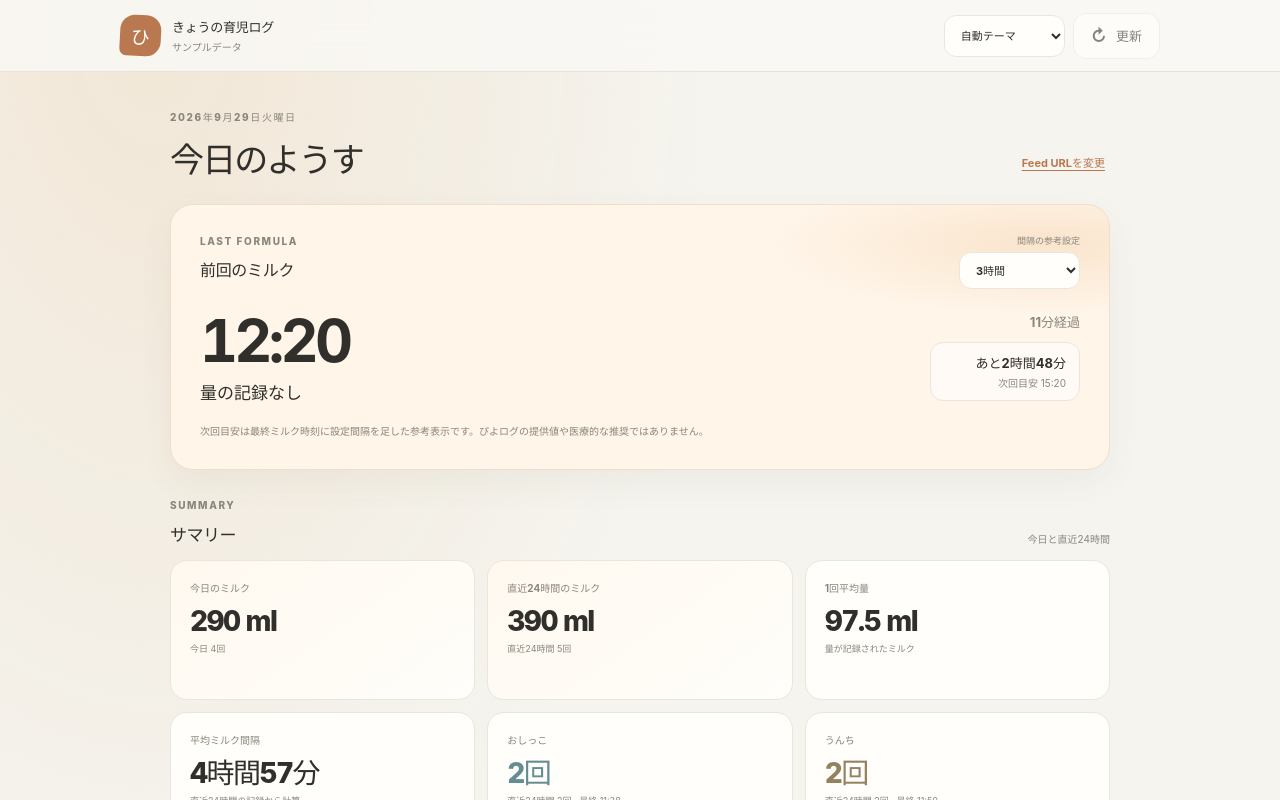
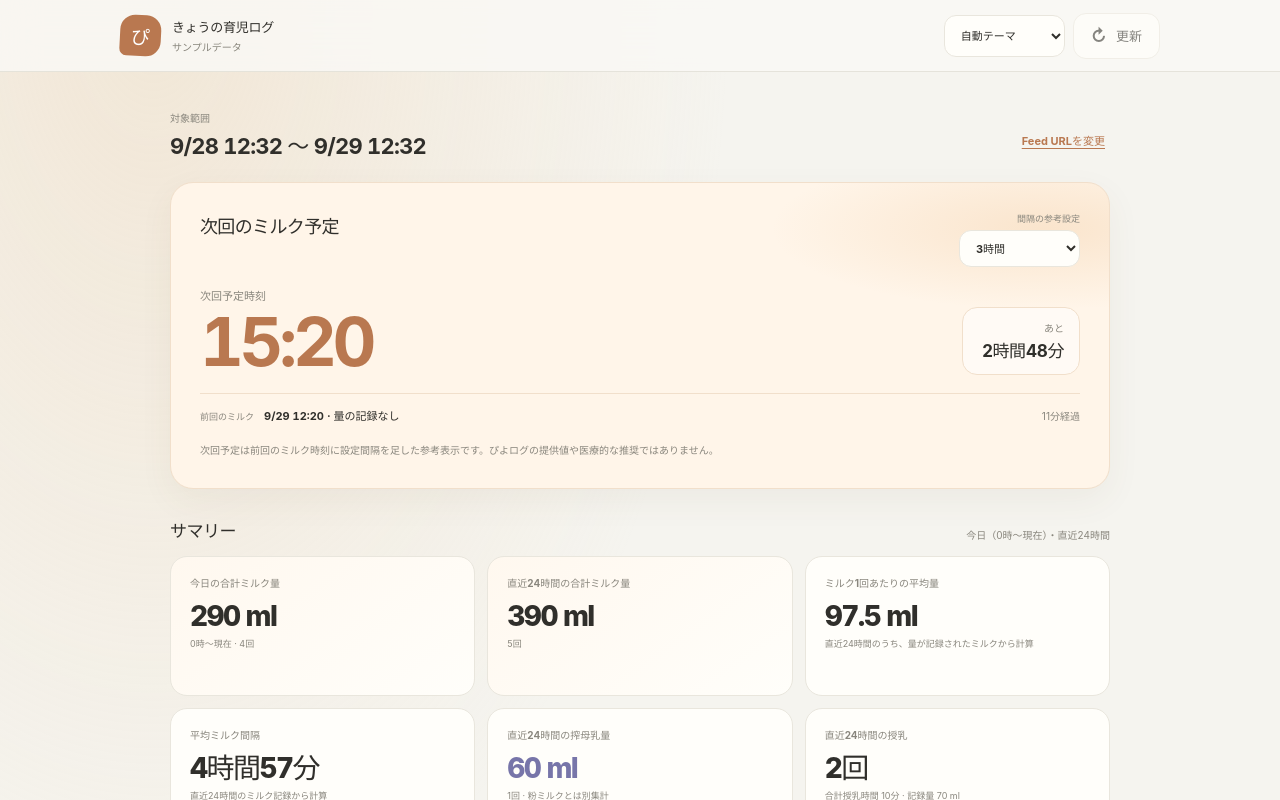
Before and after one commit to x0x0b/piyolog-dashboard, a React (Vite) app: page / in a window 1280 px wide. Both pictures are taken after a click on the button "サンプルデータで表示を試す（開発用）". Shown: the top 800 px of the page. Built offline with nearby package versions, Linux system fonts and the light colour scheme.

Commit message:
feat: enhance 24-hour feeding dashboard

```diff
--- a/src/components/Dashboard.tsx
+++ b/src/components/Dashboard.tsx
@@ -304,7 +304,6 @@ function Timeline({
     <section className="panel timeline-panel" aria-labelledby="timeline-title">
       <div className="section-heading">
         <div>
-          <p className="eyebrow">ACTIVITY</p>
           <h2 id="timeline-title">24時間のタイムライン</h2>
         </div>
       </div>
@@ -469,7 +468,7 @@ export default function Dashboard({
   const error = feedErrorMessage(errorKind, retryInSeconds);
   const canRefresh = !isLoading && retryInSeconds === 0 && !isMock;
   const rangeText = feed
-    ? formatLocalDateTime(feed.range.from) + '〜' + formatLocalTime(feed.range.to)
+    ? formatLocalDateTime(feed.range.from) + ' 〜 ' + formatLocalDateTime(feed.range.to)
     : '';
   const expressed = analytics?.expressedBreastMilk;
   const breastfeeding = analytics?.breastFeeding;
@@ -479,7 +478,7 @@ export default function Dashboard({
       <header className="app-header">
         <a className="wordmark" href="./" aria-label="きょうの育児ログ ホーム">
           <span className="wordmark-icon" aria-hidden="true">
-            ひ
+            ぴ
           </span>
           <span>
             <strong>きょうの育児ログ</strong>
@@ -516,17 +515,12 @@ export default function Dashboard({
 
       <div className="dashboard-content">
         <section className="page-intro">
-          <div>
-            <p className="eyebrow">
-              {new Intl.DateTimeFormat('ja-JP', {
-                year: 'numeric',
-                month: 'long',
-                day: 'numeric',
-                weekday: 'long',
-              }).format(new Date(now))}
-            </p>
-            <h1>今日のようす</h1>
-          </div>
+          {feed && (
+            <div className="range-context">
+              <span className="range-context-label">対象範囲</span>
+              <h1>{rangeText}</h1>
+            </div>
+          )}
           <div className="feed-actions">
             <button
               className="text-button"
@@ -580,12 +574,9 @@ export default function Dashboard({
 
         {feed && analytics && formula && (
           <>
-            <section className="last-feed-card">
-              <div className="last-feed-top">
-                <div>
-                  <p className="eyebrow">LAST FORMULA</p>
-                  <h2>前回のミルク</h2>
-                </div>
+            <section className="next-feed-card" aria-labelledby="next-feed-title">
+              <div className="next-feed-top">
+                <h2 id="next-feed-title">次回のミルク予定</h2>
                 <label className="interval-picker">
                   <span>間隔の参考設定</span>
                   <select
@@ -601,46 +592,50 @@ export default function Dashboard({
                   </select>
                 </label>
               </div>
-              {lastFormula ? (
-                <div className="last-feed-main">
-                  <div className="last-feed-amount">
-                    <strong>{formatLocalTime(lastFormula)}</strong>
-                    <span>
-                      {lastFormulaAmount !== null
-                        ? numberFormat.format(lastFormulaAmount) + ' ml'
-                        : '量の記録なし'}
-                    </span>
+              {estimatedNext && remaining !== null ? (
+                <div className="next-feed-main">
+                  <div className="next-feed-time">
+                    <span>次回予定時刻</span>
+                    <strong>{formatDueTime(estimatedNext)}</strong>
                   </div>
-                  <div className="last-feed-elapsed">
-                    <span>
-                      {elapsed === null
-                        ? ''
-                        : elapsed < 0
-                          ? '経過時間を表示できません'
-                          : durationLabel(elapsed) + '経過'}
-                    </span>
-                    <div className="estimate-box">
-                      {estimatedNext && remaining !== null && remaining > 0 ? (
-                        <>
-                          <strong>あと{durationLabel(remaining)}</strong>
-                          <span>次回目安 {formatDueTime(estimatedNext)}</span>
-                        </>
-                      ) : (
-                        <>
-                          <strong>{estimatedNext ? '参考時刻' : '次回目安'}</strong>
-                          <span>
-                            {estimatedNext ? '過ぎています · ' + formatDueTime(estimatedNext) : '—'}
-                          </span>
-                        </>
-                      )}
-                    </div>
+                  <div className={'next-feed-countdown' + (remaining <= 0 ? ' is-overdue' : '')}>
+                    {remaining > 0 ? (
+                      <>
+                        <span>あと</span>
+                        <strong>{durationLabel(remaining)}</strong>
+                      </>
+                    ) : (
+                      <strong>予定時刻を過ぎています</strong>
+                    )}
                   </div>
                 </div>
               ) : (
-                <p className="empty-inline last-empty">直近24時間のミルク記録はありません</p>
+                <div className="next-feed-empty">
+                  <strong>—</strong>
+                  <span>前回のミルクを記録すると、次回予定を表示できます</span>
+                </div>
               )}
+              <div className="previous-feed-info">
+                <div className="previous-feed-record">
+                  <span>前回のミルク</span>
+                  <strong>
+                    {lastFormula
+                      ? formatLocalDateTime(lastFormula) +
+                        ' · ' +
+                        (lastFormulaAmount !== null
+                          ? numberFormat.format(lastFormulaAmount) + ' ml'
+                          : '量の記録なし')
+                      : '記録なし'}
+                  </strong>
+                </div>
+                {lastFormula && elapsed !== null && (
+                  <span className="previous-feed-elapsed">
+                    {elapsed < 0 ? '経過時間を表示できません' : durationLabel(elapsed) + '経過'}
+                  </span>
+                )}
+              </div>
               <p className="reference-caption">
-                次回目安は最終ミルク時刻に設定間隔を足した参考表示です。ぴよログの提供値や医療的な推奨ではありません。
+                次回予定は前回のミルク時刻に設定間隔を足した参考表示です。ぴよログの提供値や医療的な推奨ではありません。
               </p>
             </section>
 
@@ -655,30 +650,29 @@ export default function Dashboard({
             <section className="summary-section" aria-labelledby="summary-title">
               <div className="section-heading summary-heading">
                 <div>
-                  <p className="eyebrow">SUMMARY</p>
                   <h2 id="summary-title">サマリー</h2>
                 </div>
-                <span className="section-note">今日と直近24時間</span>
+                <span className="section-note">今日（0時〜現在）・直近24時間</span>
               </div>
               <div className="summary-grid">
                 <CountTile
-                  label="今日のミルク"
+                  label="今日の合計ミルク量"
                   value={amountText(formula.todayTotal, formula.today)}
-                  detail={'今日 ' + String(formula.today) + '回'}
+                  detail={'0時〜現在 · ' + String(formula.today) + '回'}
                   tone="tile-formula"
                 />
                 <CountTile
-                  label="直近24時間のミルク"
+                  label="直近24時間の合計ミルク量"
                   value={amountText(formula.last24HoursTotal, formula.last24Hours)}
-                  detail={'直近24時間 ' + String(formula.last24Hours) + '回'}
+                  detail={String(formula.last24Hours) + '回'}
                   tone="tile-formula"
                 />
                 <CountTile
-                  label="1回平均量"
+                  label="ミルク1回あたりの平均量"
                   value={
                     formula.average === null ? '—' : numberFormat.format(formula.average) + ' ml'
                   }
-                  detail="量が記録されたミルク"
+                  detail="直近24時間のうち、量が記録されたミルクから計算"
                 />
                 <CountTile
                   label="平均ミルク間隔"
@@ -687,55 +681,53 @@ export default function Dashboard({
                       ? '—'
                       : durationLabel(formula.averageIntervalMillis)
                   }
-                  detail="直近24時間の記録から計算"
+                  detail="直近24時間のミルク記録から計算"
                 />
                 <CountTile
-                  label="おしっこ"
+                  label="直近24時間の搾母乳量"
+                  value={amountText(
+                    expressed?.last24HoursTotal ?? null,
+                    expressed?.last24Hours ?? 0,
+                  )}
+                  detail={String(expressed?.last24Hours ?? 0) + '回 · 粉ミルクとは別集計'}
+                  tone="tile-expressed"
+                />
+                <CountTile
+                  label="直近24時間の授乳"
+                  value={String(breastfeeding?.last24Hours ?? 0) + '回'}
+                  detail={
+                    (breastfeeding?.totalMillis == null
+                      ? '授乳時間の記録なし'
+                      : '合計授乳時間 ' + durationLabel(breastfeeding.totalMillis)) +
+                    (breastfeeding?.measuredAmount == null
+                      ? ''
+                      : ' · 記録量 ' + numberFormat.format(breastfeeding.measuredAmount) + ' ml')
+                  }
+                />
+                <CountTile
+                  label="今日のおしっこ"
                   value={String(analytics.pee.today) + '回'}
                   detail={
                     '直近24時間 ' +
                     String(analytics.pee.last24Hours) +
-                    '回 · 最終 ' +
+                    '回 · 最後 ' +
                     timeText(analytics.pee.lastAt)
                   }
                   tone="tile-pee"
                 />
                 <CountTile
-                  label="うんち"
+                  label="今日のうんち"
                   value={String(analytics.poop.today) + '回'}
                   detail={
                     '直近24時間 ' +
                     String(analytics.poop.last24Hours) +
-                    '回 · 最終 ' +
+                    '回 · 最後 ' +
                     timeText(analytics.poop.lastAt)
                   }
                   tone="tile-poop"
                 />
                 <CountTile
-                  label="搾母乳"
-                  value={amountText(
-                    expressed?.last24HoursTotal ?? null,
-                    expressed?.last24Hours ?? 0,
-                  )}
-                  detail={
-                    '直近24時間 ' + String(expressed?.last24Hours ?? 0) + '回 · 粉ミルクとは別集計'
-                  }
-                  tone="tile-expressed"
-                />
-                <CountTile
-                  label="母乳"
-                  value={String(breastfeeding?.last24Hours ?? 0) + '回'}
-                  detail={
-                    (breastfeeding?.totalMillis == null
-                      ? '授乳時間の記録なし'
-                      : '授乳時間 ' + durationLabel(breastfeeding.totalMillis)) +
-                    (breastfeeding?.measuredAmount == null
-                      ? ''
-                      : ' · 入力量 ' + numberFormat.format(breastfeeding.measuredAmount) + ' ml')
-                  }
-                />
-                <CountTile
-                  label="確定した睡眠時間"
+                  label="直近24時間の睡眠時間"
                   value={
                     analytics.sleep.confirmedMillis === 0
                       ? '—'
@@ -746,22 +738,21 @@ export default function Dashboard({
                       ? '睡眠中 · ' + formatLocalTime(analytics.sleep.currentSleepStart) + 'から'
                       : analytics.sleep.intervals.length === 0
                         ? '睡眠の記録なし'
-                        : 'Sleepから次のWakeUpまで'
+                        : '起床まで記録された区間の合計'
                   }
                   tone="tile-sleep"
                 />
               </div>
             </section>
 
+            <Timeline feed={feed} sleepIntervals={analytics.sleep.intervals} />
             <Suspense
               fallback={<div className="chart-loading panel">グラフを読み込んでいます…</div>}
             >
               <FormulaChart feed={feed} />
             </Suspense>
-            <Timeline feed={feed} sleepIntervals={analytics.sleep.intervals} />
 
             <footer className="data-footer">
-              <span>対象範囲 {rangeText}</span>
               <span>
                 {isMock
                   ? '開発用サンプルデータ'
--- a/src/components/FeedSetup.tsx
+++ b/src/components/FeedSetup.tsx
@@ -51,12 +51,11 @@ export default function FeedSetup({
     <main className="setup-page">
       <div className="setup-card">
         <div className="brand-mark" aria-hidden="true">
-          <span>ひ</span>
+          <span>ぴ</span>
         </div>
-        <p className="eyebrow">PRIVATE FAMILY DASHBOARD</p>
         <h1>ぴよログ データフィードURL</h1>
         <p className="setup-lead">
-          ぴよログアプリからコピーした24時間Feed URLを貼り付けて、今日の記録を見やすくまとめます。
+          ぴよログアプリからコピーした24時間Feed URLを貼り付けて、直近24時間の記録を見やすくまとめます。
         </p>
 
         <form onSubmit={submit}>
--- a/src/components/FormulaChart.tsx
+++ b/src/components/FormulaChart.tsx
@@ -25,7 +25,6 @@ export default function FormulaChart({ feed }: { feed: PiyologFeedV1 }) {
     <section className="panel chart-panel" aria-labelledby="formula-chart-title">
       <div className="section-heading">
         <div>
-          <p className="eyebrow">FORMULA</p>
           <h2 id="formula-chart-title">ミルク量</h2>
         </div>
         <span className="section-note">直近24時間</span>
--- a/src/styles.css
+++ b/src/styles.css
@@ -390,10 +390,21 @@ input[type='password']::placeholder {
   margin-bottom: 22px;
 }
 
-.page-intro h1 {
+.range-context {
+  display: grid;
+  gap: 3px;
+}
+
+.range-context-label {
+  color: var(--muted);
+  font-size: 10px;
+}
+
+.range-context h1 {
   margin: 0;
-  font-size: clamp(25px, 5vw, 34px);
-  letter-spacing: -0.055em;
+  font-size: clamp(17px, 3vw, 22px);
+  font-variant-numeric: tabular-nums;
+  letter-spacing: -0.035em;
 }
 
 .feed-actions {
@@ -420,7 +431,7 @@ input[type='password']::placeholder {
   color: var(--muted);
 }
 
-.last-feed-card {
+.next-feed-card {
   overflow: hidden;
   margin-bottom: 28px;
   padding: clamp(20px, 5vw, 29px);
@@ -431,17 +442,17 @@ input[type='password']::placeholder {
   box-shadow: 0 12px 34px var(--highlight-shadow);
 }
 
-.last-feed-top {
+.next-feed-top {
   display: flex;
   align-items: start;
   justify-content: space-between;
   gap: 16px;
 }
 
-.last-feed-top h2 {
+.next-feed-top h2 {
   margin: 0;
-  font-size: 16px;
-  letter-spacing: -0.02em;
+  font-size: 18px;
+  letter-spacing: -0.035em;
 }
 
 .interval-picker {
@@ -459,62 +470,106 @@ input[type='password']::placeholder {
   min-height: 37px;
 }
 
-.last-feed-main {
+.next-feed-main {
   display: flex;
   align-items: end;
   justify-content: space-between;
   gap: 18px;
-  margin-top: 22px;
+  margin-top: 20px;
 }
 
-.last-feed-amount strong,
-.last-feed-amount span,
-.last-feed-elapsed > span {
-  display: block;
+.next-feed-time {
+  display: grid;
+  gap: 4px;
 }
 
-.last-feed-amount strong {
-  font-size: clamp(39px, 10vw, 59px);
+.next-feed-time > span {
+  color: var(--muted);
+  font-size: 11px;
+}
+
+.next-feed-time strong {
+  color: var(--accent);
+  font-size: clamp(46px, 9vw, 68px);
   line-height: 1;
   letter-spacing: -0.065em;
   font-variant-numeric: tabular-nums;
 }
 
-.last-feed-amount span {
-  margin-top: 9px;
-  font-size: 17px;
-  font-weight: 700;
-}
-
-.last-feed-elapsed {
+.next-feed-countdown {
   display: grid;
   justify-items: end;
-  gap: 11px;
-  padding-bottom: 3px;
+  gap: 2px;
+  min-width: 118px;
+  padding: 12px 15px;
+  border: 1px solid var(--highlight-border);
+  border-radius: 15px;
+  background: var(--surface-translucent);
   text-align: right;
 }
 
-.last-feed-elapsed > span {
+.next-feed-countdown > span {
   color: var(--muted);
-  font-size: 13px;
-  font-weight: 650;
+  font-size: 10px;
 }
 
-.estimate-box {
-  display: grid;
-  gap: 3px;
-  min-width: 150px;
-  padding: 10px 13px;
-  border: 1px solid var(--border);
-  border-radius: 13px;
-  background: var(--surface-translucent);
+.next-feed-countdown > strong {
+  font-size: 17px;
+  letter-spacing: -0.025em;
 }
 
-.estimate-box strong {
-  font-size: 13px;
+.next-feed-countdown.is-overdue > strong {
+  color: var(--muted);
+  font-size: 11px;
 }
 
-.estimate-box span {
+.next-feed-empty {
+  display: grid;
+  gap: 6px;
+  margin-top: 17px;
+}
+
+.next-feed-empty strong {
+  color: var(--muted);
+  font-size: 38px;
+  line-height: 1;
+}
+
+.next-feed-empty span {
+  color: var(--muted);
+  font-size: 11px;
+}
+
+.previous-feed-info {
+  display: flex;
+  flex-wrap: wrap;
+  align-items: center;
+  justify-content: space-between;
+  gap: 8px 14px;
+  margin-top: 18px;
+  padding-top: 13px;
+  border-top: 1px solid var(--highlight-border);
+}
+
+.previous-feed-record {
+  display: flex;
+  flex-wrap: wrap;
+  align-items: baseline;
+  gap: 5px 10px;
+}
+
+.previous-feed-record > span {
+  color: var(--muted);
+  font-size: 9px;
+}
+
+.previous-feed-record > strong {
+  font-size: 11px;
+  font-weight: 700;
+  font-variant-numeric: tabular-nums;
+}
+
+.previous-feed-elapsed {
   color: var(--muted);
   font-size: 10px;
 }
@@ -524,10 +579,6 @@ input[type='password']::placeholder {
   color: var(--muted);
   font-size: 10px;
   line-height: 1.7;
-}
-
-.last-empty {
-  margin: 22px 0 4px;
 }
 
 .summary-section {
@@ -561,7 +612,7 @@ input[type='password']::placeholder {
 
 .summary-tile {
   min-width: 0;
-  min-height: 126px;
+  min-height: 136px;
   padding: 16px;
   border: 1px solid var(--border);
   border-radius: 17px;
@@ -573,6 +624,7 @@ input[type='password']::placeholder {
   color: var(--muted);
   font-size: 10px;
   font-weight: 700;
+  line-height: 1.4;
 }
 
 .tile-value {
@@ -588,13 +640,11 @@ input[type='password']::placeholder {
 }
 
 .tile-detail {
-  overflow: hidden;
   margin: 0;
   color: var(--muted);
   font-size: 9px;
   line-height: 1.6;
-  text-overflow: ellipsis;
-  white-space: nowrap;
+  overflow-wrap: break-word;
 }
 
 .tile-formula {
@@ -1155,31 +1205,42 @@ input[type='password']::placeholder {
     justify-content: flex-start;
   }
 
-  .last-feed-main {
-    align-items: start;
-    flex-direction: column;
-    gap: 17px;
+  .next-feed-top {
+    flex-wrap: wrap;
+    align-items: center;
+    gap: 10px;
   }
 
-  .last-feed-elapsed {
-    display: flex;
-    width: 100%;
-    align-items: center;
-    justify-content: space-between;
-    text-align: left;
+  .interval-picker {
+    justify-items: start;
+    margin-left: auto;
   }
 
-  .estimate-box {
-    min-width: 144px;
+  .next-feed-main {
+    align-items: center;
+    gap: 10px;
+  }
+
+  .next-feed-time strong {
+    font-size: clamp(42px, 13vw, 58px);
+  }
+
+  .next-feed-countdown {
+    min-width: 0;
+    padding: 9px 11px;
+  }
+
+  .next-feed-countdown > strong {
+    font-size: 15px;
   }
 
   .summary-tile {
-    min-height: 119px;
+    min-height: 136px;
     padding: 14px 12px;
   }
 
   .tile-detail {
-    font-size: 8px;
+    font-size: 9px;
   }
 
   .timeline-axis {
```
